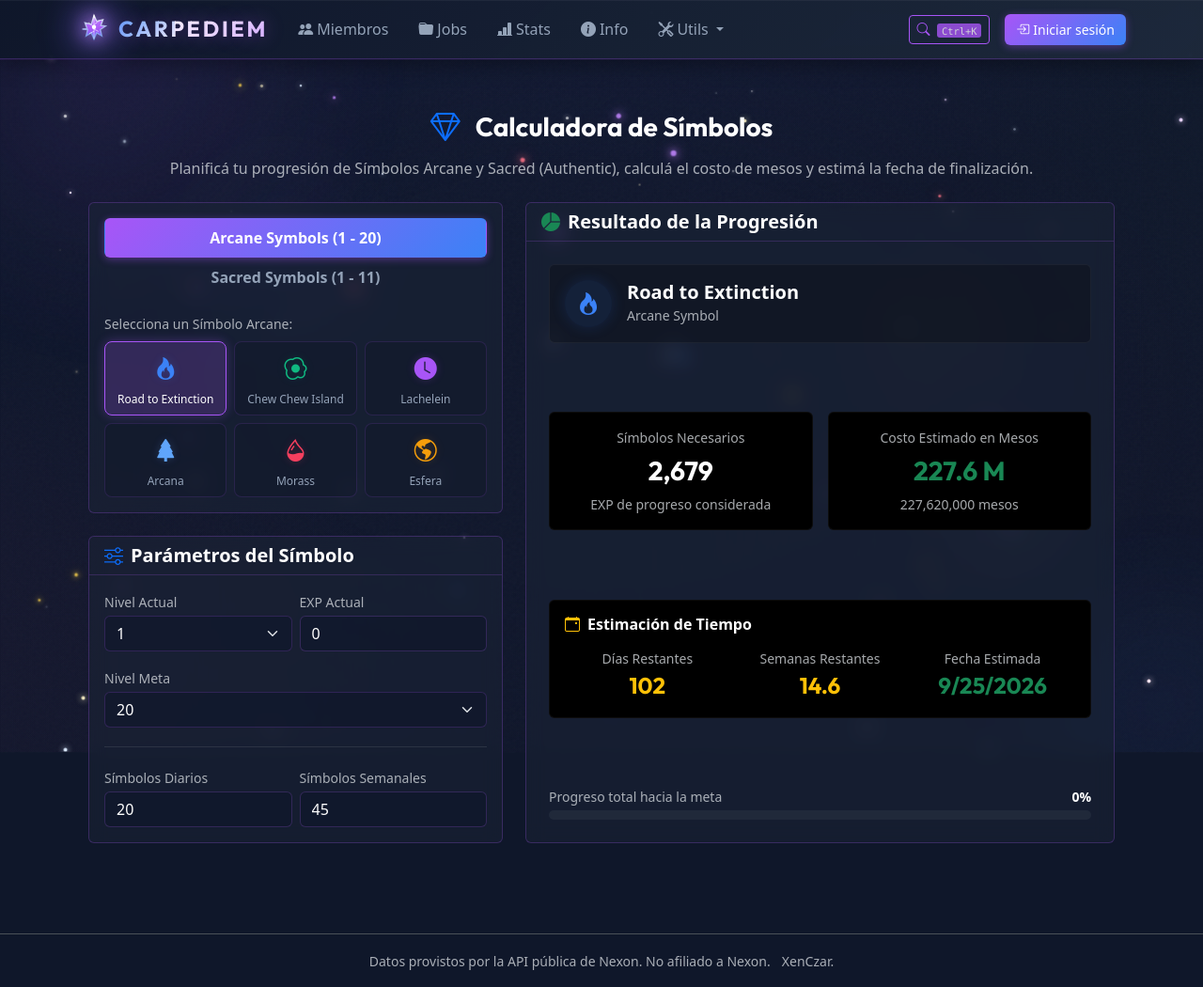
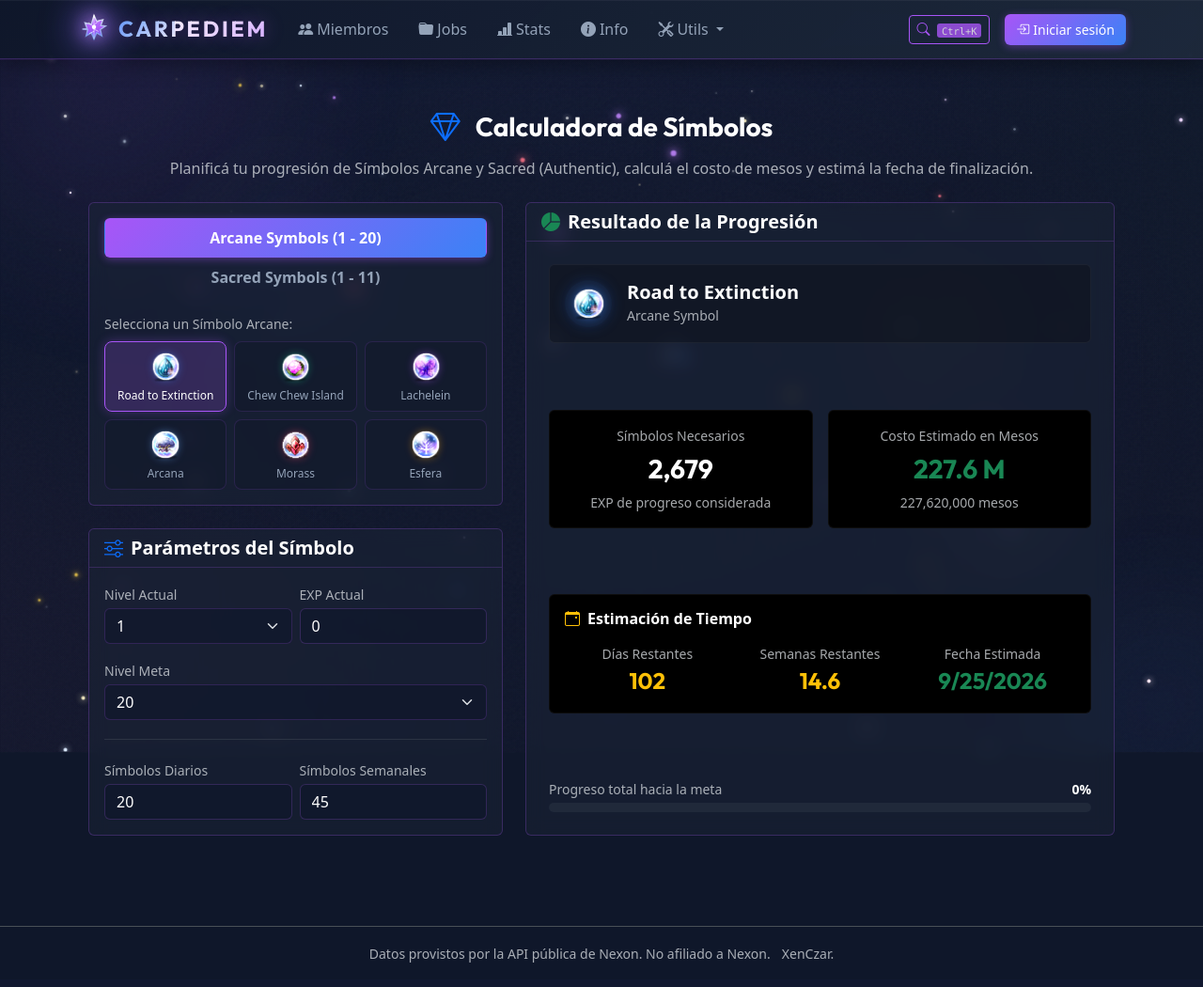
Before and after one commit to crave94/carpediem, a Flask app: page /utils/symbol-calculator in a window 1280 px wide. Shown: the whole page at 94% size. After the commit the page ends 1024 px from the top, so only its background shows below. Run offline with Flask 3, Linux system fonts and the light colour scheme; data that the repository does not hold is empty; some libraries are stand-ins or nearby versions.

Commit message:
feat(utils): download and use local symbol icon images with drop-shadow glows

```diff
--- a/templates/symbol-calculator.html
+++ b/templates/symbol-calculator.html
@@ -250,25 +250,28 @@
 (function() {
   'use strict';
 
+  // Static files base path
+  const STATIC_URL_BASE = "{{ url_for('static', filename='images/symbols/') }}";
+
   // Data Arrays
   const ARCANE_SYMBOLS = [
-    { name: "Road to Extinction", icon: "bi-fire", color: "#3B82F6", defaultDaily: 20, defaultWeekly: 45 },
-    { name: "Chew Chew Island", icon: "bi-egg-fried", color: "#10B981", defaultDaily: 20, defaultWeekly: 45 },
-    { name: "Lachelein", icon: "bi-clock-fill", color: "#A855F7", defaultDaily: 20, defaultWeekly: 45 },
-    { name: "Arcana", icon: "bi-tree-fill", color: "#60A5FA", defaultDaily: 20, defaultWeekly: 45 },
-    { name: "Morass", icon: "bi-droplet-half", color: "#F43F5E", defaultDaily: 20, defaultWeekly: 45 },
-    { name: "Esfera", icon: "bi-globe-americas", color: "#F59E0B", defaultDaily: 20, defaultWeekly: 45 }
+    { name: "Road to Extinction", image: "symbol-rte.png", color: "#3B82F6", defaultDaily: 20, defaultWeekly: 45 },
+    { name: "Chew Chew Island", image: "symbol-cci.png", color: "#10B981", defaultDaily: 20, defaultWeekly: 45 },
+    { name: "Lachelein", image: "symbol-lacheln.png", color: "#A855F7", defaultDaily: 20, defaultWeekly: 45 },
+    { name: "Arcana", image: "symbol-arcana.png", color: "#60A5FA", defaultDaily: 20, defaultWeekly: 45 },
+    { name: "Morass", image: "symbol-moras.png", color: "#F43F5E", defaultDaily: 20, defaultWeekly: 45 },
+    { name: "Esfera", image: "symbol-esfera.png", color: "#F59E0B", defaultDaily: 20, defaultWeekly: 45 }
   ];
 
   const SACRED_SYMBOLS = [
-    { name: "Cernium", icon: "bi-sun-fill", color: "#FCD34D", defaultDaily: 30, defaultWeekly: 0 },
-    { name: "Hotel Arcus", icon: "bi-building-fill", color: "#FB7185", defaultDaily: 15, defaultWeekly: 0 },
-    { name: "Odium", icon: "bi-book-half", color: "#34D399", defaultDaily: 15, defaultWeekly: 0 },
-    { name: "Shangri-La", icon: "bi-cloud-sun-fill", color: "#A78BFA", defaultDaily: 15, defaultWeekly: 0 },
-    { name: "Arteria", icon: "bi-airplane-engines-fill", color: "#60A5FA", defaultDaily: 15, defaultWeekly: 0 },
-    { name: "Carcion", icon: "bi-flower1", color: "#F43F5E", defaultDaily: 15, defaultWeekly: 0 },
-    { name: "Tallahart", icon: "bi-award-fill", color: "#A3E635", defaultDaily: 10, defaultWeekly: 0 },
-    { name: "Geardrak", icon: "bi-gear-fill", color: "#94A3B8", defaultDaily: 15, defaultWeekly: 0 }
+    { name: "Cernium", image: "symbol-cernium.png", color: "#FCD34D", defaultDaily: 30, defaultWeekly: 0 },
+    { name: "Hotel Arcus", image: "symbol-hotel-arcs.png", color: "#FB7185", defaultDaily: 15, defaultWeekly: 0 },
+    { name: "Odium", image: "symbol-odium.png", color: "#34D399", defaultDaily: 15, defaultWeekly: 0 },
+    { name: "Shangri-La", image: "symbol-shangri-la.png", color: "#A78BFA", defaultDaily: 15, defaultWeekly: 0 },
+    { name: "Arteria", image: "symbol-arteria.png", color: "#60A5FA", defaultDaily: 15, defaultWeekly: 0 },
+    { name: "Carcion", image: "symbol-carcion.png", color: "#F43F5E", defaultDaily: 15, defaultWeekly: 0 },
+    { name: "Tallahart", image: "symbol-tallahart.png", color: "#A3E635", defaultDaily: 10, defaultWeekly: 0 },
+    { name: "Geardrak", image: "symbol-geardrak.png", color: "#94A3B8", defaultDaily: 15, defaultWeekly: 0 }
   ];
 
   // State
@@ -456,7 +459,7 @@
       const btn = document.createElement('div');
       btn.className = 'symbol-selector-btn' + (index === activeSymbolIndex ? ' active' : '');
       btn.innerHTML = `
-        <i class="bi ${item.icon}" style="color: ${item.color}; text-shadow: 0 0 10px ${item.color}33;"></i>
+        <img src="${STATIC_URL_BASE}${item.image}" alt="${item.name}" width="32" height="32" class="mb-1" style="filter: drop-shadow(0 0 4px ${item.color}66); object-fit: contain;">
         <span class="small font-bold text-center mt-1" style="font-size: 0.75rem; line-height: 1.1;">${item.name}</span>
       `;
       btn.addEventListener('click', () => {
@@ -482,8 +485,7 @@
     resultSymbolType.textContent = currentTab === 'arcane' ? "Arcane Symbol" : "Sacred (Authentic) Symbol";
 
     // Style icon
-    resultSymbolIcon.innerHTML = `<i class="bi ${symbol.icon}"></i>`;
-    resultSymbolIcon.style.color = symbol.color;
+    resultSymbolIcon.innerHTML = `<img src="${STATIC_URL_BASE}${symbol.image}" alt="${symbol.name}" width="36" height="36" style="filter: drop-shadow(0 0 6px ${symbol.color}88); object-fit: contain;">`;
     resultSymbolIcon.style.backgroundColor = `${symbol.color}18`;
     resultSymbolIcon.style.boxShadow = `0 0 16px ${symbol.color}25`;
 
```
Also changed, not shown: static/images/symbols/symbol-arcana.png (added), static/images/symbols/symbol-arteria.png (added), static/images/symbols/symbol-carcion.png (added), static/images/symbols/symbol-cci.png (added), static/images/symbols/symbol-cernium.png (added), static/images/symbols/symbol-esfera.png (added), static/images/symbols/symbol-geardrak.png (added), static/images/symbols/symbol-hotel-arcs.png (added), static/images/symbols/symbol-lacheln.png (added), static/images/symbols/symbol-moras.png (added), static/images/symbols/symbol-odium.png (added), static/images/symbols/symbol-rte.png (added), static/images/symbols/symbol-shangri-la.png (added), static/images/symbols/symbol-tallahart.png (added).
